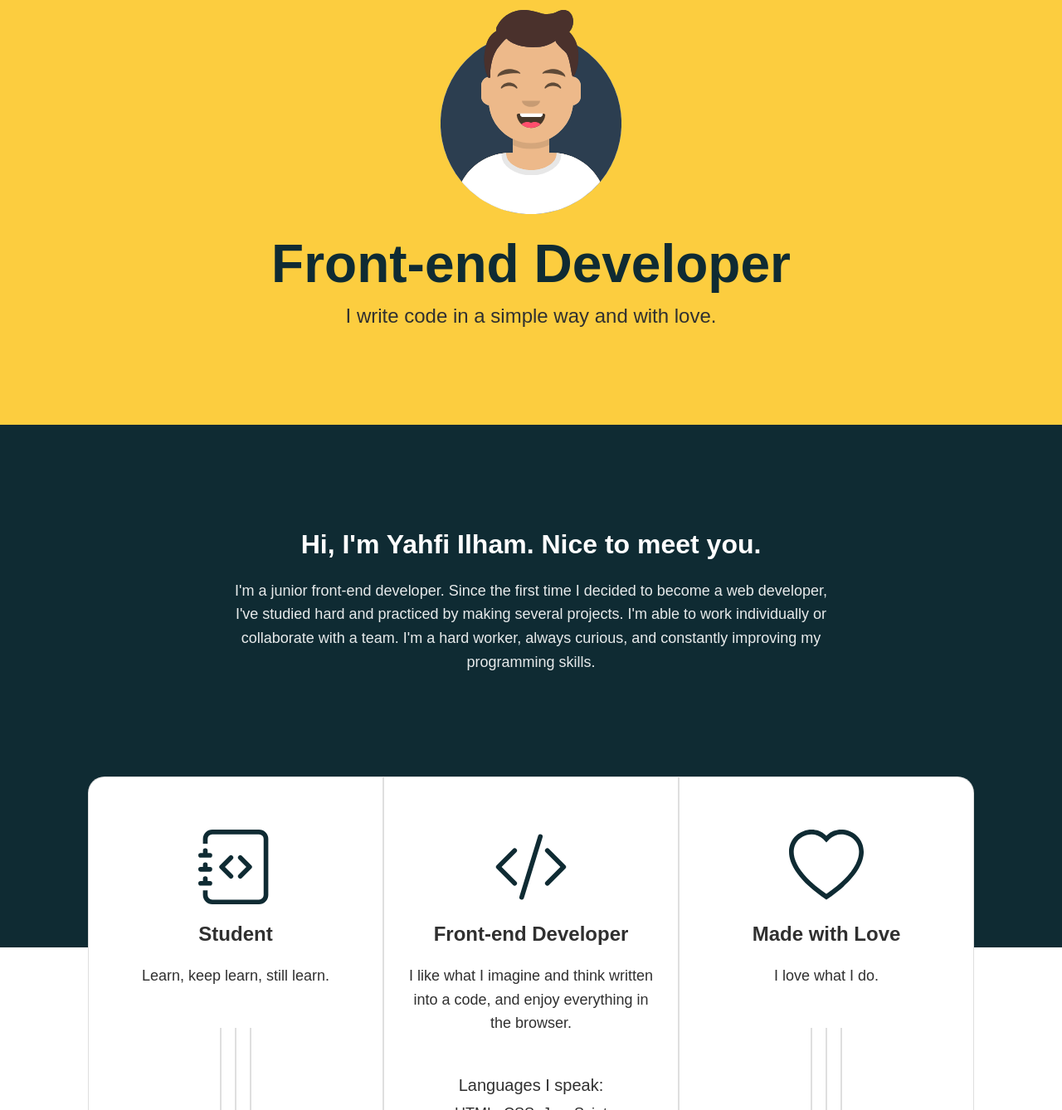
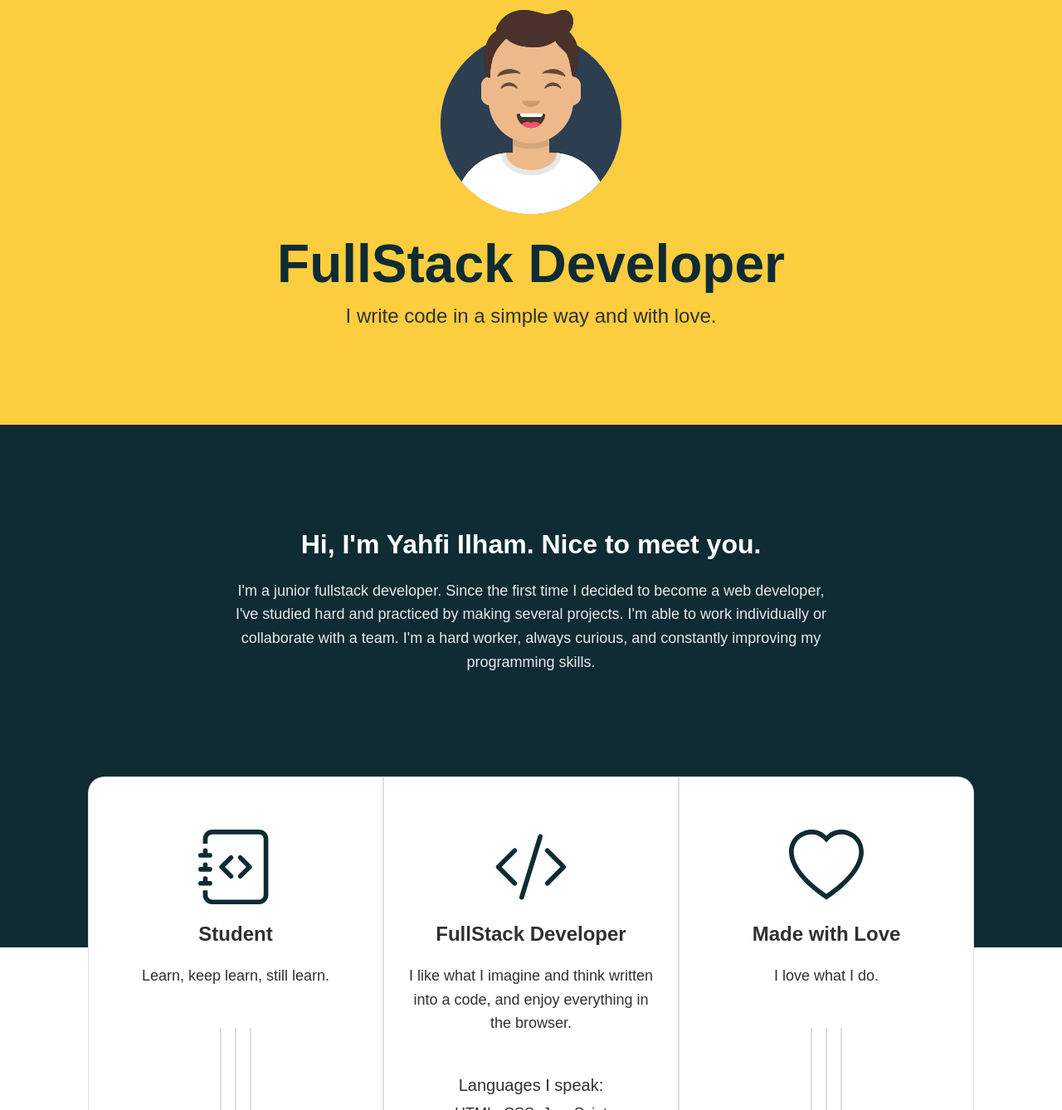
Before and after one commit to yahfiIlham/yahfiIlham.github.io, a website: page index.html in a window 1280 px wide. Shown: the part 181-1519 px from the top of the page at 83% size. Drawn offline with nearby package versions, Linux system fonts and the light colour scheme.

Commit message:
Update index.html

```diff
--- a/index.html
+++ b/index.html
@@ -48,7 +48,7 @@
     <header class="masthead text-center">
       <div class="container d-flex align-items-center flex-column">
         <img src="assets/img/avataaars.svg" alt="yahfi" class="masthead-img" />
-        <h1 class="masthead-heading">Front-end Developer</h1>
+        <h1 class="masthead-heading">FullStack Developer</h1>
         <p class="masthead-subheading">I write code in a simple way and with love.</p>
       </div>
     </header>
@@ -61,7 +61,7 @@
           <div class="col-lg-8 text-center text-white">
             <h2 class="about-heading mt-0">Hi, I'm Yahfi Ilham. Nice to meet you.</h2>
             <p class="about-subheading mb-4">
-              I'm a junior front-end developer. Since the first time I decided to become a web developer, I've studied hard and practiced by making several projects. I'm able to work individually or collaborate with a team. I'm a hard
+              I'm a junior fullstack developer. Since the first time I decided to become a web developer, I've studied hard and practiced by making several projects. I'm able to work individually or collaborate with a team. I'm a hard
               worker, always curious, and constantly improving my programming skills.
             </p>
           </div>
@@ -89,7 +89,7 @@
               <div class="row">
                 <div class="col text-center">
                   <img src="assets/img/code.svg" alt="jurnal-code" class="m-auto" />
-                  <h3 class="about__heading--card fw-bold my-4">Front-end Developer</h3>
+                  <h3 class="about__heading--card fw-bold my-4">FullStack Developer</h3>
                   <p class="about__subheading--card fw-light">I like what I imagine and think written into a code, and enjoy everything in the browser.</p>
 
                   <div class="mt-5">
```
